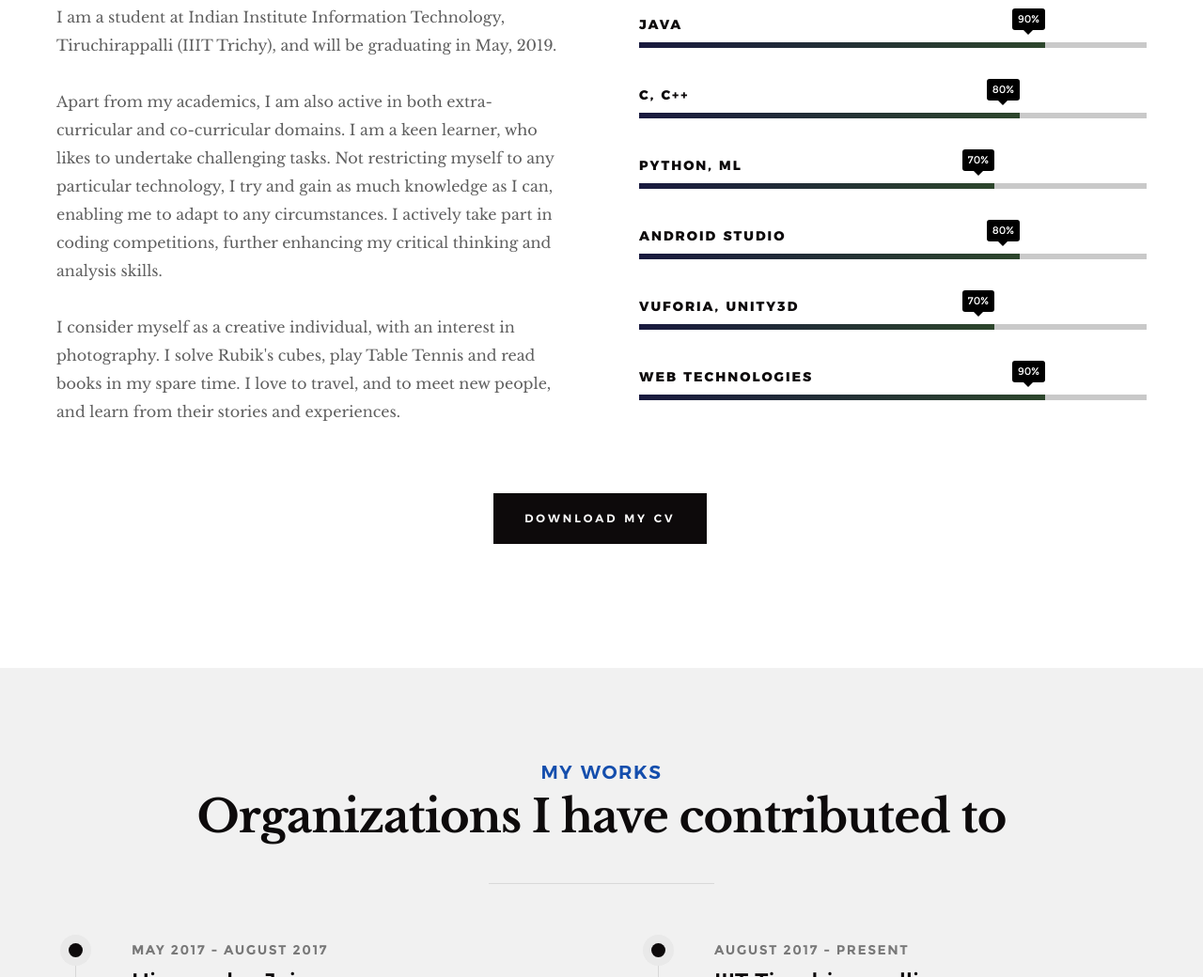
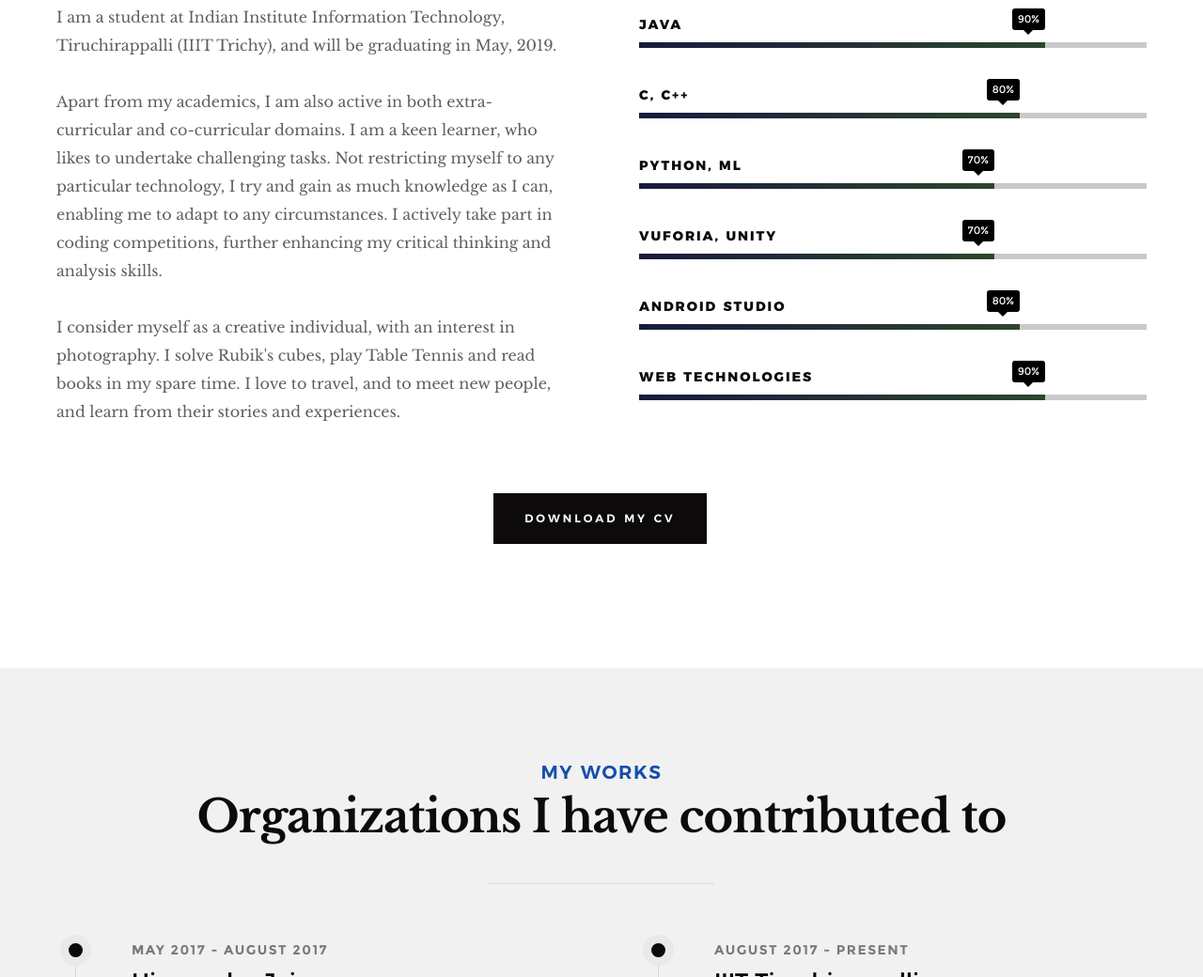
Before and after one commit to gvndshah/gvndshah.github.io, a plain HTML site: page index.html in a window 1280 px wide. Shown: the part 1207-2247 px from the top of the page at 94% size. Drawn offline with Linux system fonts and the light colour scheme.

Commit message:
Version 1.0

```diff
--- a/index.html
+++ b/index.html
@@ -183,12 +183,12 @@
                     <strong>Python, ML</strong>
                     </li>
                     <li>
+                    <div class="progress percent70"><span>70%</span></div>
+                    <strong>Vuforia, Unity</strong>
+                    </li>
+                    <li>
                     <div class="progress percent75"><span>80%</span></div>
                     <strong>Android Studio</strong>
-                    </li>
-                    <li>
-                    <div class="progress percent70"><span>70%</span></div>
-                    <strong>Vuforia, Unity3D</strong>
                     </li>
                     <li>
                     <div class="progress percent80"><span>90%</span></div>
```
